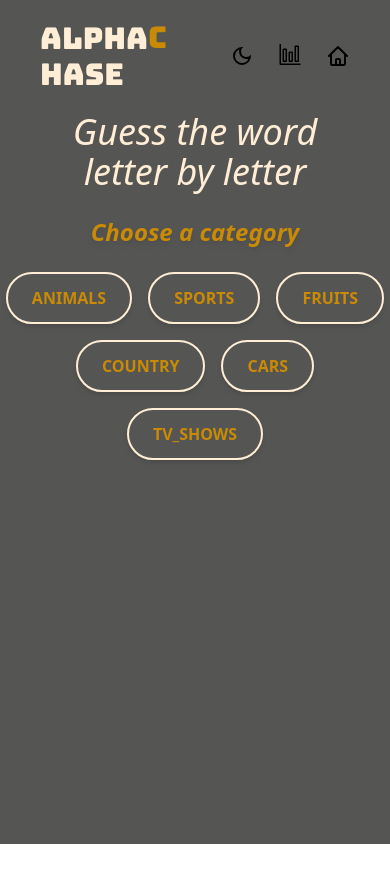
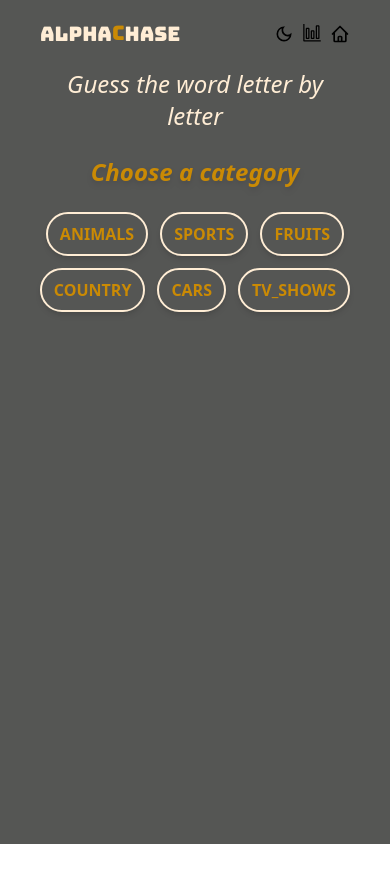
Before and after one commit to Minahil501/AlphaChase-, a React (Vite) app: page /Game in a window 390 px wide. Shown: the top 882 px of the page. Built offline with nearby package versions, Linux system fonts and the light colour scheme.

Commit message:
Improved heading responsiveness across breakpoints

```diff
--- a/src/components/Game.jsx
+++ b/src/components/Game.jsx
@@ -148,34 +148,34 @@ const handleChoice = (c) => {
 
   return (
     <div
-      className="h-screen w-full transition-colors duration-300"
+      className="h-screen w-screen transition-colors duration-300"
       style={{ backgroundColor: bg.body }}
     >
       {/* Header */}
       <div className="w-full flex items-center justify-between px-10 py-5">
-        <h1 className="text-3xl font-bungee text-orange-100">
+        <h1 className="text-xl sm:text-3xl font-bungee text-orange-100">
           Alpha
           <span className="inline-block animate-bounce text-yellow-600">C</span>
           hase
         </h1>
-        <div className="flex gap-6">
+        <div className="flex gap-2">
           <MdOutlineDarkMode
             style={{ color: bg.rest }}
-            className="text-2xl cursor-pointer"
+            className="text-xl sm:text-3xl cursor-pointer"
             onClick={toggle}
           />
           <Link to="/Dashboard">
-            <VscGraph style={{ color: bg.rest }} className="text-2xl cursor-pointer" />
+            <VscGraph style={{ color: bg.rest }} className="text-xl sm:text-3xl cursor-pointer" />
           </Link>
           <Link to="/">
-            <HiOutlineHome style={{ color: bg.rest }} className="text-2xl cursor-pointer" />
+            <HiOutlineHome style={{ color: bg.rest }} className="text-xl sm:text-3xl cursor-pointer" />
           </Link>
         </div>
       </div>
 
       {/* Game Section */}
       <div className="flex flex-col h-full text-orange-100">
-        <p className="text-4xl italic px-10 text-center">
+        <p className="text-2xl sm:text-4xl italic px-10 text-center">
           Guess the word letter by letter
         </p>
 
@@ -187,12 +187,12 @@ const handleChoice = (c) => {
   </p>
 
   {/* Buttons */}
-  <div className="flex gap-4 flex-wrap justify-center">
+  <div className="flex gap-3 flex-wrap justify-center">
     {categories.map((c) => (
       <button
         key={c}
         onClick={() => handleChoice(c)}
-        className={`px-6 py-3 rounded-full font-bold transition duration-300 shadow-md ${
+        className={`px-3 py-2 sm:px-4 sm:py-2 md:px-6 md:py-3 rounded-full font-semibold transition duration-300 shadow-md ${
           choice === c
             ? "bg-yellow-600 text-white border-2 border-orange-100 scale-105 shadow-lg"
             : "border-2 border-orange-100 text-yellow-600 hover:bg-yellow-600 hover:text-orange-100 hover:scale-105"
```
